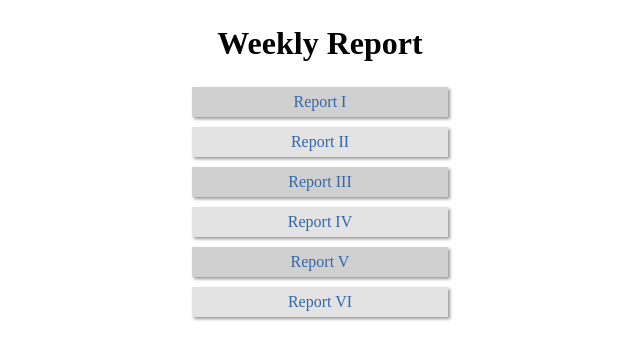
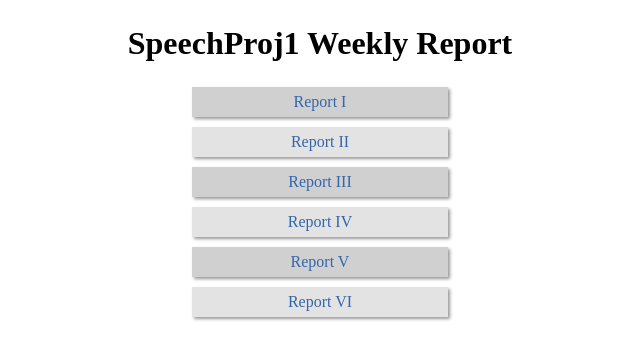
Before and after one commit to yistLin/speechproj-weekly-report, a website: page index.html in a window 1280 px wide. Shown: the whole page, without its empty margins (320-960 px from the left). Drawn offline with Linux system fonts and the light colour scheme.

Commit message:
rename the title

```diff
--- a/index.html
+++ b/index.html
@@ -56,7 +56,7 @@
     </style>
 </head>
 <body>
-    <h1>Weekly Report</h1>
+    <h1>SpeechProj1 Weekly Report</h1>
 	<ul>
 		<li><a href="report1.html">Report I</a></li>
 		<li><a href="report2.html">Report II</a></li>
```
